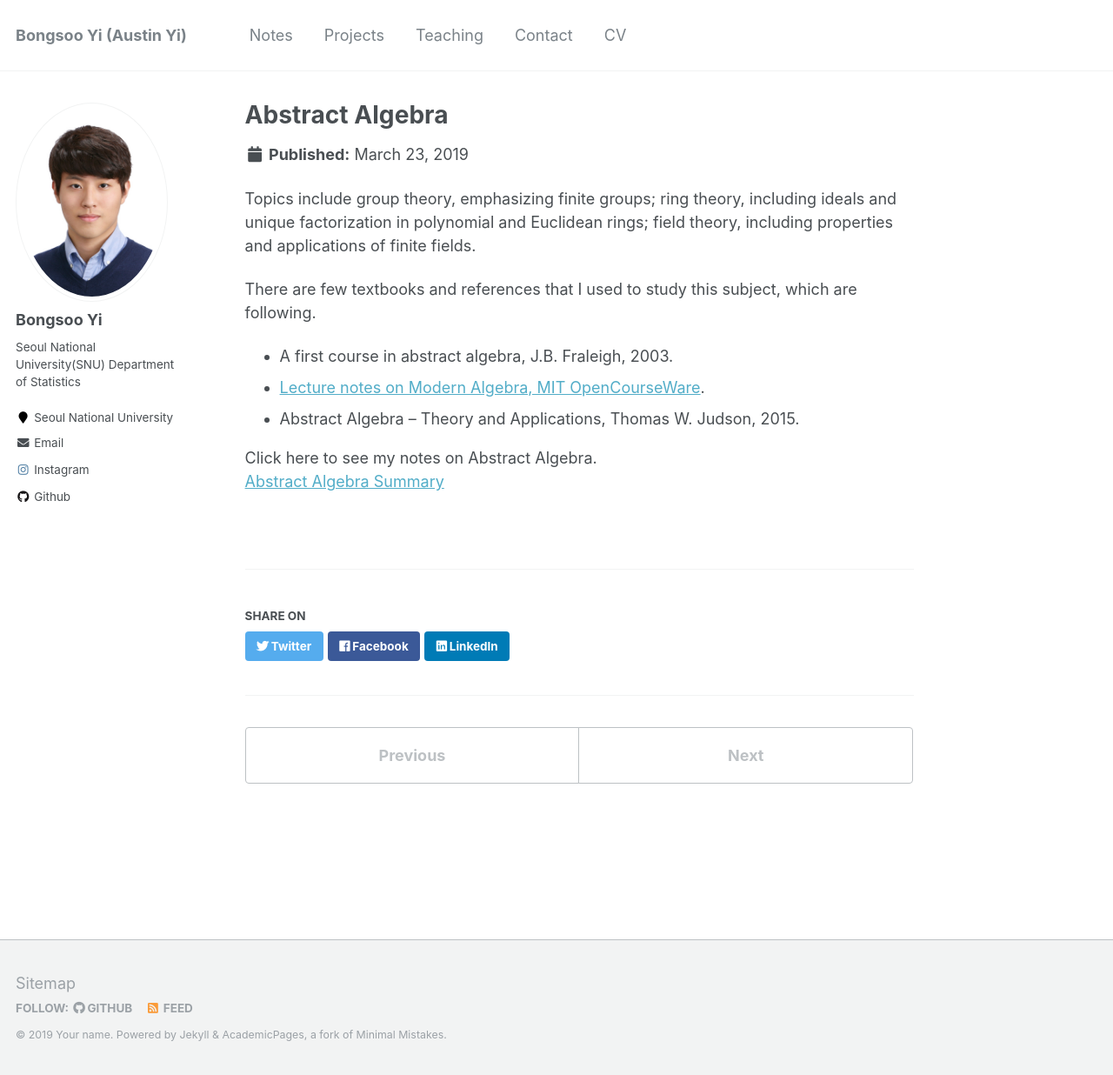
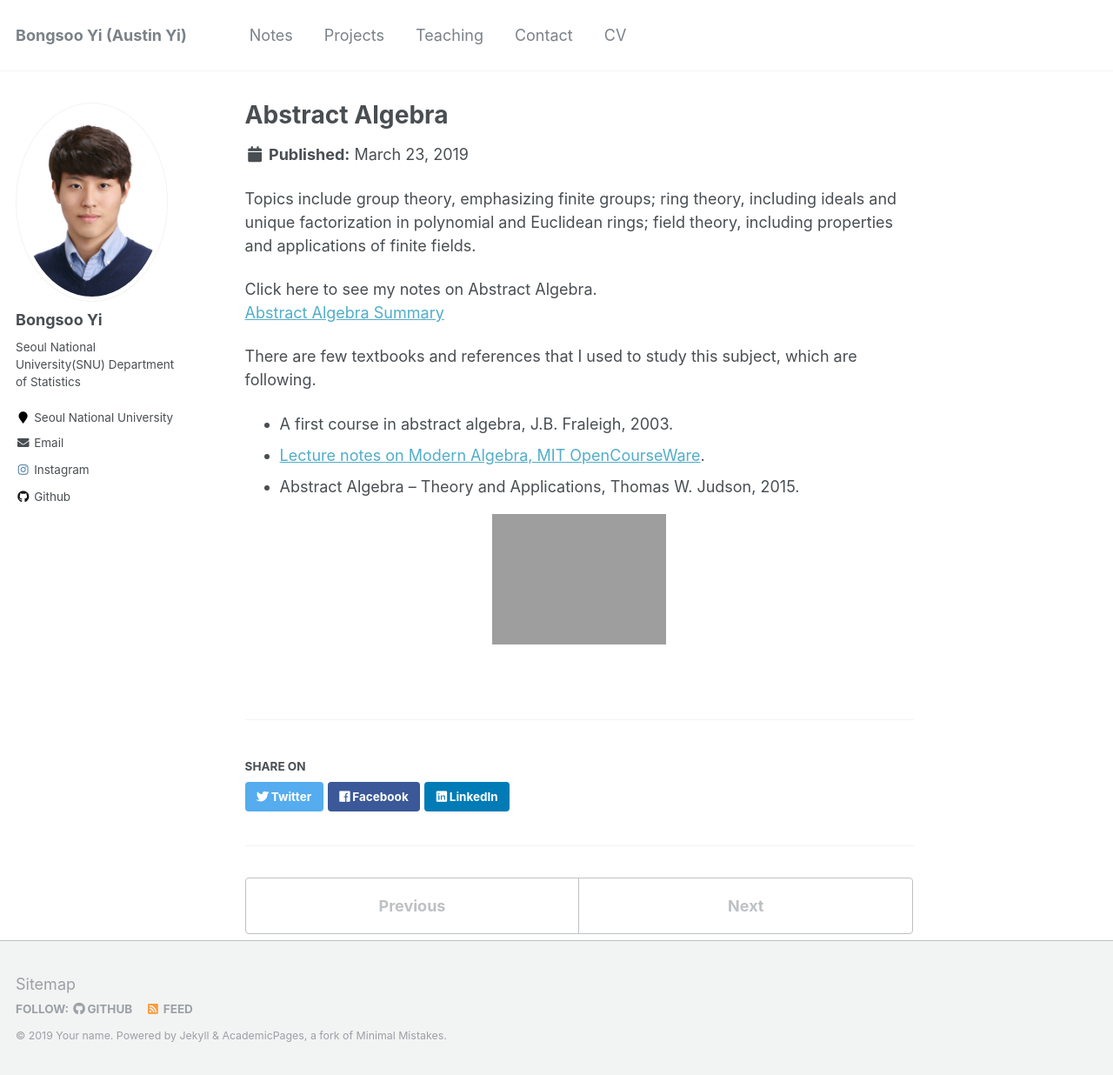
Before and after one commit to austinyi/austinyi.github.io, a Jekyll site: the page built from _publications/2019-03-23-abstractalgebra.md, in a window 1280 px wide and 1236 px high. Shown: the whole window at 87% size. Built offline with Jekyll 4.4.1, drawn with Linux system fonts in a browser that asks for light colours.

Commit message:
Update 2019-03-23-abstractalgebra.md

```diff
--- a/_publications/2019-03-23-abstractalgebra.md
+++ b/_publications/2019-03-23-abstractalgebra.md
@@ -10,10 +10,17 @@ paperurl:
 
 Topics include group theory, emphasizing finite groups; ring theory, including ideals and unique factorization in polynomial and Euclidean rings; field theory, including properties and applications of finite fields.
 
+Click here to see my notes on Abstract Algebra.
+[Abstract Algebra Summary](http://austinyi.github.io/files/abstractalgebra.pdf)
+
+
 There are few textbooks and references that I used to study this subject, which are following.
 * A first course in abstract algebra, J.B. Fraleigh, 2003.
 * [Lecture notes on Modern Algebra, MIT OpenCourseWare](https://ocw.mit.edu/courses/mathematics/18-703-modern-algebra-spring-2013/lecture-notes/).
 * Abstract Algebra – Theory and Applications, Thomas W. Judson, 2015.
 
-Click here to see my notes on Abstract Algebra.
-[Abstract Algebra Summary](http://austinyi.github.io/files/abstractalgebra.pdf)
+<p align="center">
+
+  <img src="http://austinyi.github.io/images/abstract.jpg" style="width:200px;"/>
+
+</p>
```
